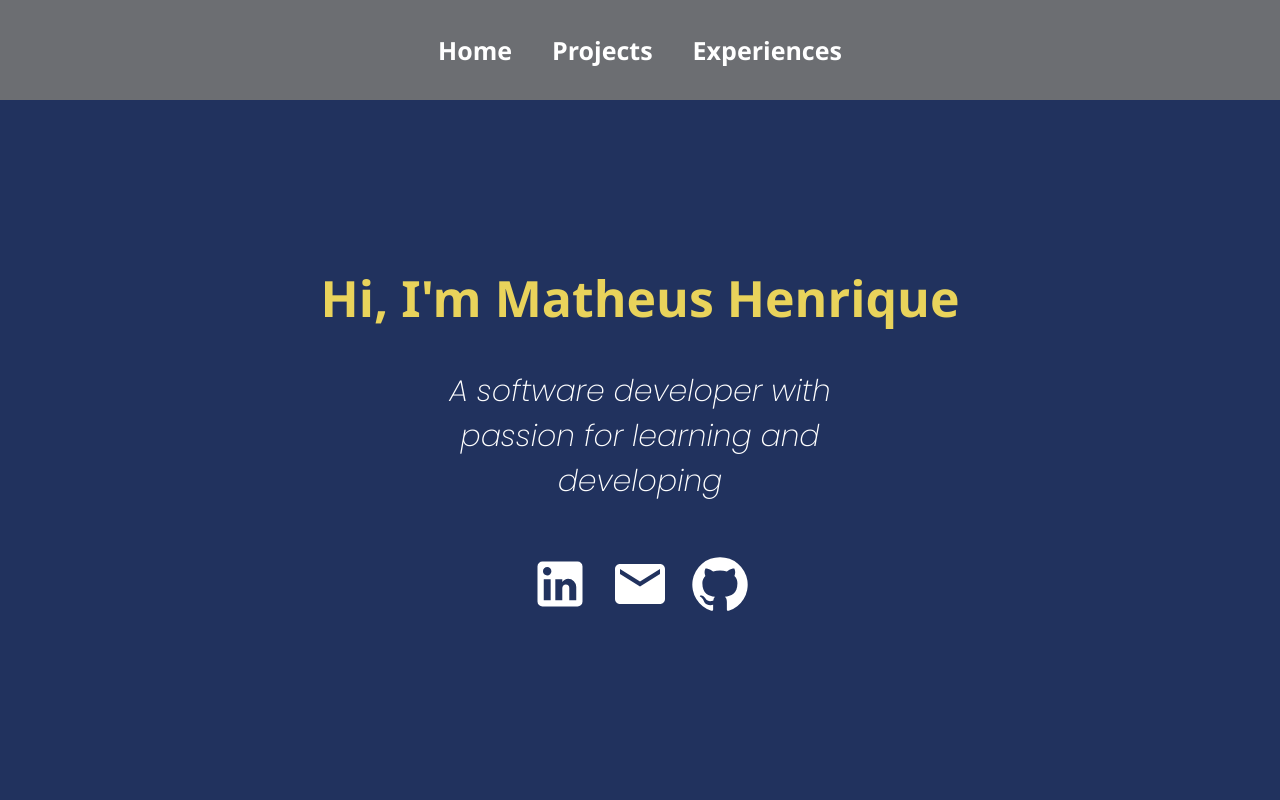
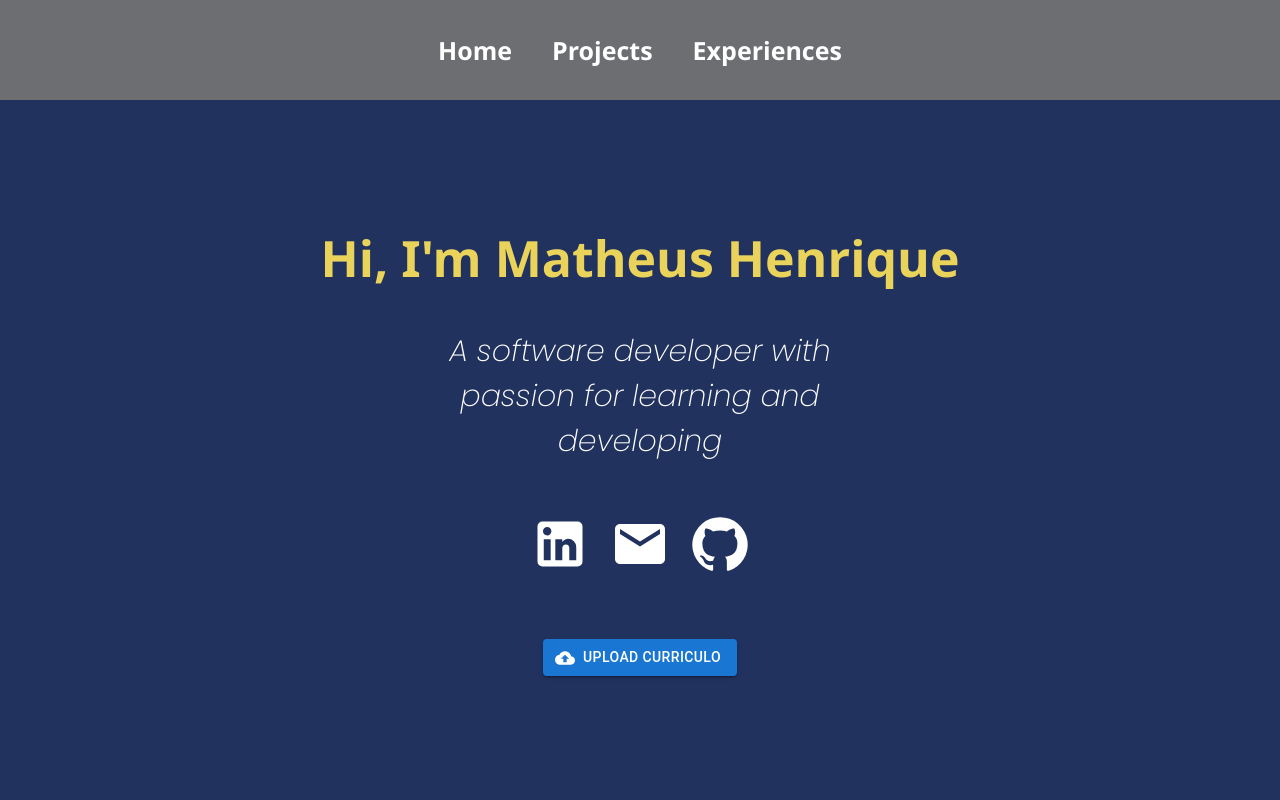
Before and after one commit to matheushenriquecsb/portfolio, a React (Vite) app: page / in a window 1280 px wide. Shown: the top 800 px of the page. Built offline with nearby package versions, Linux system fonts and the light colour scheme.

Commit message:
feat: upload curriculo button

```diff
--- a/src/components/Info/Info.tsx
+++ b/src/components/Info/Info.tsx
@@ -3,8 +3,13 @@ import "./info.css";
 import LinkedInIcon from "@mui/icons-material/LinkedIn";
 import EmailIcon from "@mui/icons-material/Email";
 import GithubIcon from "@mui/icons-material/GitHub";
+
+import Button from "@mui/material/Button";
+import CloudUploadIcon from "@mui/icons-material/CloudUpload";
+
 import Frontend from "../Frontend/Fontend";
 import Backend from "../Backend/Backend";
+import { Link } from "react-router-dom";
 
 function Info() {
   return (
@@ -26,6 +31,17 @@ function Info() {
             <GithubIcon />
           </a>
         </div>
+        <div className="button-curriculo">
+          <Link to={"src/assets/Curriculo.pdf"} target="_blank" download>
+            <Button
+              component="label"
+              variant="contained"
+              startIcon={<CloudUploadIcon />}
+            >
+              Upload Curriculo
+            </Button>
+          </Link>
+        </div>
       </div>
       <section id="experience">
         <p className="section-title">Explore My</p>
--- a/src/components/Info/info.css
+++ b/src/components/Info/info.css
@@ -76,6 +76,11 @@ section {
   margin-top: 2rem;
 }
 
+.button-curriculo {
+  margin-top: 42px;
+  size: 50px;
+}
+
 #experience {
   position: relative;
 }
```
Also changed, not shown: 1 other file (tests, documents, lock files or other folders).
